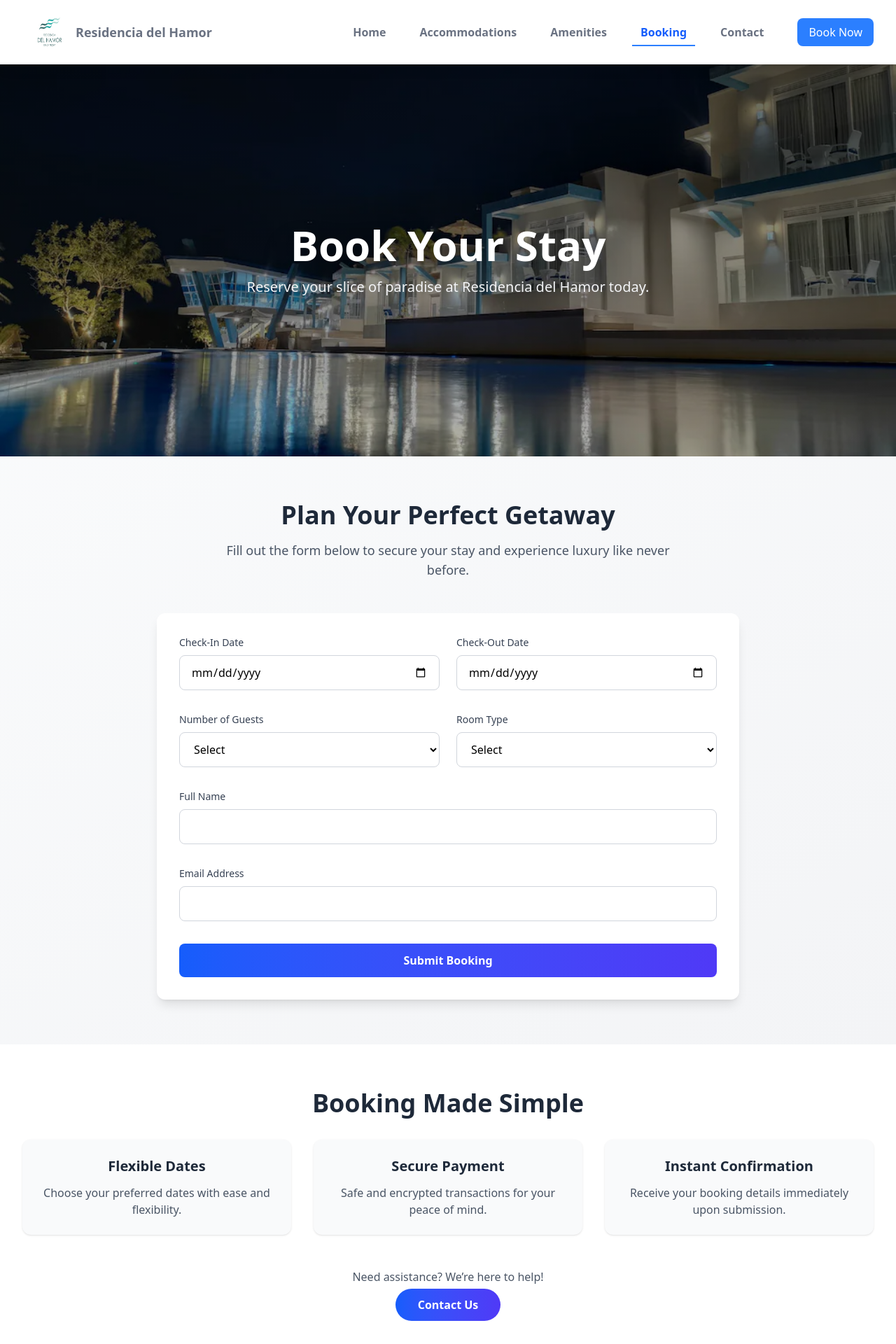
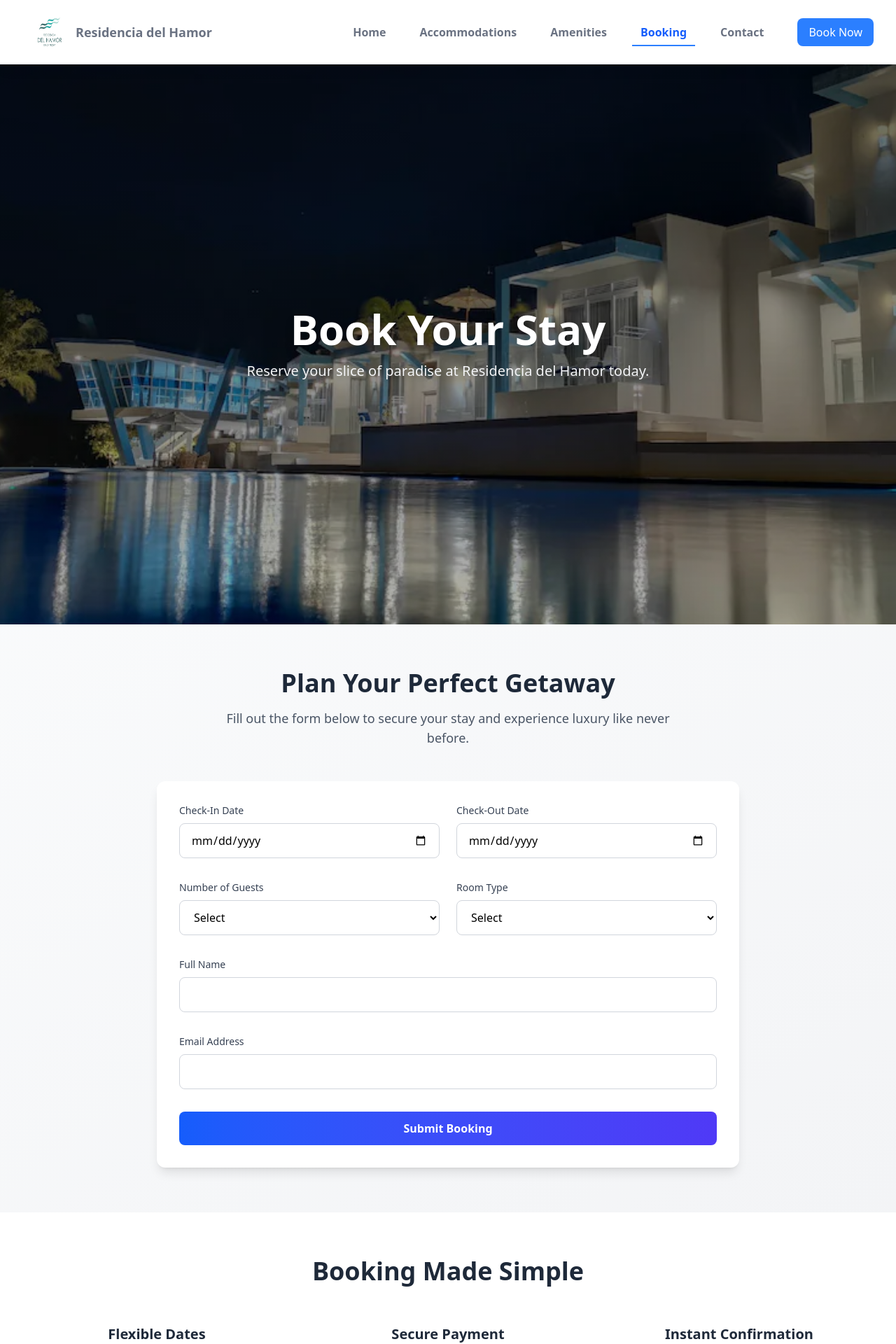
Before and after one commit to joviedichoso/residencia_resort, a React (Vite) app: page /#/booking in a window 1280 px wide. Shown: the top 1920 px of the page at 70% size. Built offline with nearby package versions, Linux system fonts and the light colour scheme.

Commit message:
fix: some bug

```diff
--- a/src/pages/Booking.jsx
+++ b/src/pages/Booking.jsx
@@ -19,16 +19,17 @@ export default function Booking() {
 
       {/* Hero Section */}
       <section
-        className="relative min-h-[70vh] flex items-center justify-center bg-cover bg-center bg-no-repeat"
+        className="relative min-h-[100vh] flex items-center justify-center bg-cover bg-center bg-no-repeat"
         style={{
           backgroundImage: `url(${BookingHero})`,
-          backgroundAttachment: 'fixed', // Parallax effect
+          backgroundSize: 'cover',
+          backgroundPosition: 'center',
         }}
       >
         <div className="absolute inset-0 bg-gradient-to-b from-black/60 to-black/30"></div>
         <div className="relative z-10 text-center p-6 md:p-12">
           <h1
-            className="text-4xl sm:text-5xl md:text-6xl font-extrabold text-white mb-4 drop-shadow-2xl"
+            className="text-4xl sm:text-5xl md:text-6xl font-extrabold text-white mb-4 drop-shadow-xl"
             data-aos="fade-down"
           >
             Book Your Stay
@@ -63,7 +64,7 @@ export default function Booking() {
           </div>
 
           <div
-            className="bg-white rounded-xl shadow-lg p-6 md:p-8 transition-all duration-500 ease-in-out hover:shadow-2xl"
+            className="bg-white rounded-xl shadow-lg p-6 md:p-8 transition-all duration-500 ease-in-out"
             data-aos="fade-up"
             data-aos-delay="200"
           >
@@ -83,7 +84,7 @@ export default function Booking() {
           </h2>
           <div className="grid grid-cols-1 md:grid-cols-3 gap-8">
             <div
-              className="p-6 bg-gray-50 rounded-xl shadow-sm hover:shadow-md transition-all duration-300"
+              className="p-6"
               data-aos="fade-right"
               data-aos-delay="100"
             >
@@ -91,7 +92,7 @@ export default function Booking() {
               <p className="text-gray-600">Choose your preferred dates with ease and flexibility.</p>
             </div>
             <div
-              className="p-6 bg-gray-50 rounded-xl shadow-sm hover:shadow-md transition-all duration-300"
+              className="p-6"
               data-aos="fade-up"
               data-aos-delay="200"
             >
@@ -99,7 +100,7 @@ export default function Booking() {
               <p className="text-gray-600">Safe and encrypted transactions for your peace of mind.</p>
             </div>
             <div
-              className="p-6 bg-gray-50 rounded-xl shadow-sm hover:shadow-md transition-all duration-300"
+              className="p-6"
               data-aos="fade-left"
               data-aos-delay="300"
             >
@@ -113,7 +114,7 @@ export default function Booking() {
             <p className="text-gray-600 mb-4">Need assistance? We’re here to help!</p>
             <Link
               to="/contact"
-              className="bg-gradient-to-r from-blue-600 to-indigo-600 text-white font-semibold py-3 px-8 rounded-full transition-all duration-500 ease-in-out transform hover:scale-105 hover:shadow-lg"
+              className="bg-blue-600 hover:bg-blue-700 text-white font-semibold py-3 px-8 rounded-full transition-all duration-500 ease-in-out transform hover:scale-105 hover:shadow-lg"
             >
               Contact Us
             </Link>
```
